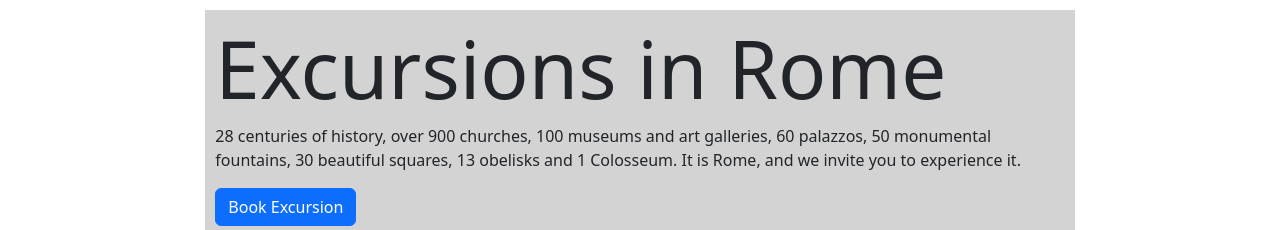
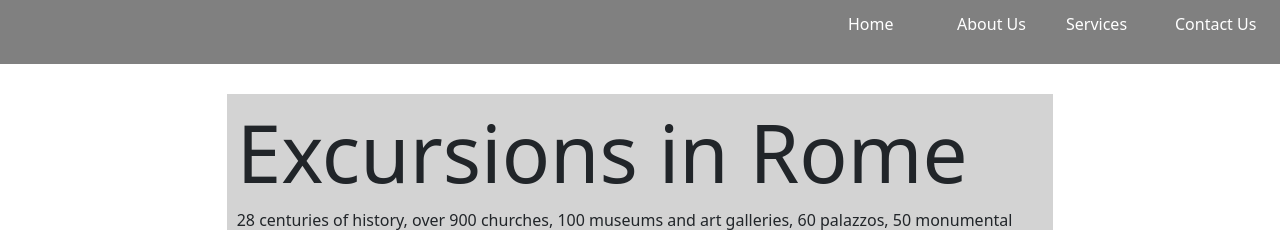
Before and after one commit to kritomas/rome, a plain HTML site: page index.html in a window 1280 px wide. Shown: the top 230 px of the page. Drawn offline with nearby package versions, Linux system fonts and the light colour scheme.

Commit message:
Added topbar and bottombar.

```diff
--- a/index.html
+++ b/index.html
@@ -7,7 +7,22 @@
 	<link href="https://cdn.jsdelivr.net/npm/bootstrap@5.3.2/dist/css/bootstrap.min.css" rel="stylesheet" integrity="sha384-T3c6CoIi6uLrA9TneNEoa7RxnatzjcDSCmG1MXxSR1GAsXEV/Dwwykc2MPK8M2HN" crossorigin="anonymous">
 </head>
 <body>
-	<div class="row d-flex justify-content-center">
+
+	<div class="row d-flex justify-content-end" style="background: grey; padding: 10px;">
+		<div class="col-md-1" style="padding: 1px; margin: 1px; color: white">
+			<p>Home</p>
+		</div>
+		<div class="col-md-1" style="padding: 1px; margin: 1px; color: white">
+			<p>About Us</p>
+		</div>
+		<div class="col-md-1" style="padding: 1px; margin: 1px; color: white">
+			<p>Services</p>
+		</div>
+		<div class="col-md-1" style="padding: 1px; margin: 1px; color: white">
+			<p>Contact Us</p>
+		</div>
+	</div>
+	<div class="row d-flex justify-content-center" style="padding: 10px; margin: 10px;">
 		<div class="col-md-8" style="background: lightgrey; padding: 10px; margin: 10px;">
 			<h1 class="display-1">Excursions in Rome</h1>
 			<p>28 centuries of history, over 900 churches, 100 museums and art galleries, 60 palazzos, 50 monumental fountains, 30 beautiful squares, 13 obelisks and 1 Colosseum. It is Rome, and we invite you to experience it.</p>
@@ -50,6 +65,9 @@
 			</div>
 		</div>
 	</div>
+	<div class="navbar navbar-default navbar-fixed-bottom" style="width: 100vw; background: grey; color: white; padding: 25px">
+		<p class="text-center">Copyright kritomas 2023</p>
+	</div>
 
 	<script src="https://cdn.jsdelivr.net/npm/bootstrap@5.3.2/dist/js/bootstrap.bundle.min.js" integrity="sha384-C6RzsynM9kWDrMNeT87bh95OGNyZPhcTNXj1NW7RuBCsyN/o0jlpcV8Qyq46cDfL" crossorigin="anonymous"></script>
 </body>
```
